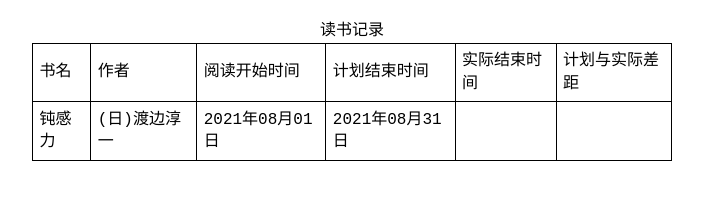
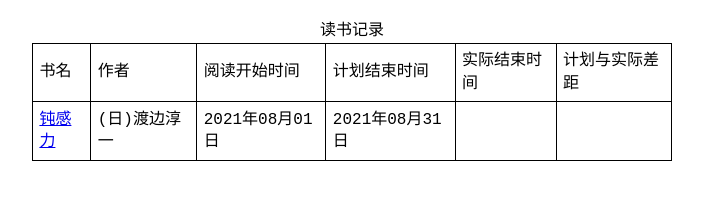
Before and after one commit to lccccc1024/lccccc1024.github.io, a Jekyll site: the page built from _posts/2021-08-01-千钟粟，黄金屋，颜如玉.md, in a window 1280 px wide. Shown: the part 272-472 px from the top of the page, without its empty margins (288-991 px from the left). Built offline with Jekyll 4.4.1, drawn with Linux system fonts in a browser that asks for light colours; our own code applies the rules of GitHub Pages for plain Markdown files.

Commit message:
Update 2021-08-01-千钟粟，黄金屋，颜如玉.md

```diff
--- a/_posts/2021-08-01-千钟粟，黄金屋，颜如玉.md
+++ b/_posts/2021-08-01-千钟粟，黄金屋，颜如玉.md
@@ -1,5 +1,5 @@
 #### 很久没有看看书了，做个东西激励自己恢复阅读的习惯，计划一个月要看完一本书，这样一年就能看12本了。以后在这记录下要看的书，顺便看看进度怎么样。
-<table border="1">
+<table border="1" cellspacing="1">
     <caption>读书记录</caption>
     <tr>
         <td>书名</td>
@@ -9,9 +9,9 @@
         <td>实际结束时间</td>
         <td>计划与实际差距</td>
     </tr>
-    <tr onclick="window.open('https://book.douban.com/subject/2119843/.)">
+    <tr>
         <td>
-            <a herf="https://book.douban.com/subject/2119843/" target="_blank">钝感力</a>
+            <a href="https://book.douban.com/subject/2119843/" target="_blank">钝感力</a>
         </td>
         <td>(日)渡边淳一</td>
         <td>2021年08月01日</td>
```
